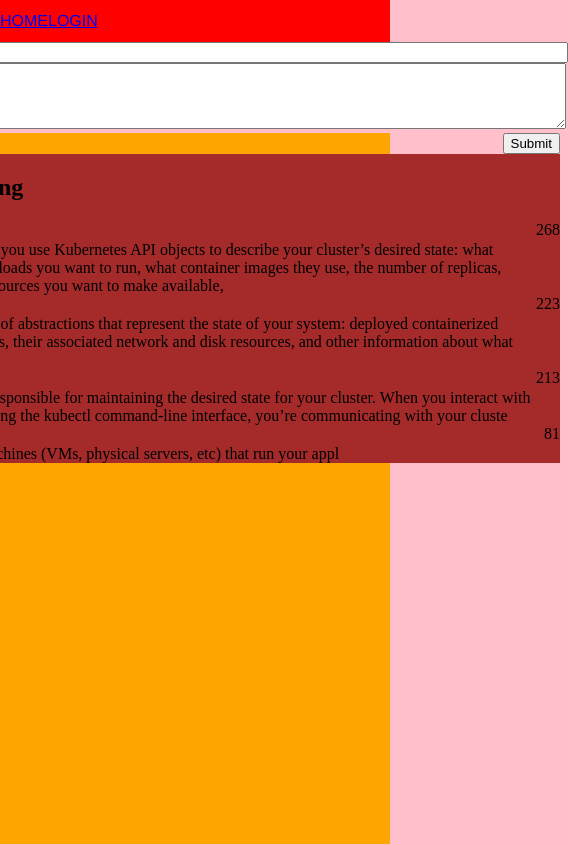
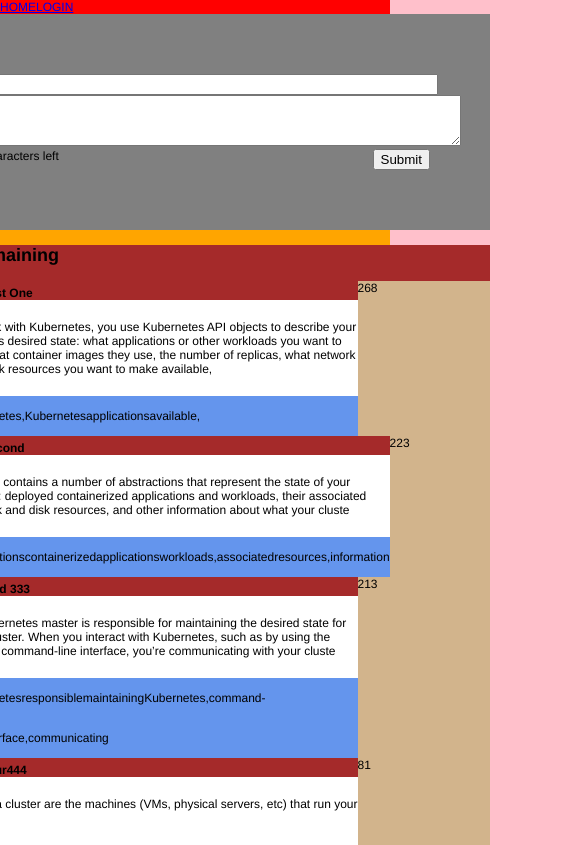
Before and after one commit to rhyuen/frontendcodingdeux, a React app: page / in a window 390 px wide. Shown: the whole page, 568 px wide, since content can reach past the window. Built offline with nearby package versions, Linux system fonts and the light colour scheme.

Commit message:
css changes.  moving from inline to regular css sheet because media queries.

```diff
--- a/src/app.jsx
+++ b/src/app.jsx
@@ -61,6 +61,8 @@ class App extends Component{
         return (
             <div style = {style}>
                 <Nav/>
+                <div></div>
+                <div>
                     <EntryForm formValue = {this.state.title}
                         formSubmit = {this.handleSubmit}
                         formChange = {this.handleChange}
@@ -68,6 +70,8 @@ class App extends Component{
                         textareaChange = {this.handleTextareaChange}/>
                     <EntryList entries={this.state.events}/>
                 </div>
+                <div></div>
+            </div>
         );
     }
 }
--- a/src/entryform.jsx
+++ b/src/entryform.jsx
@@ -10,53 +10,28 @@ class EntryForm extends Component{
     }
 
     render(){
-        const formStyle = {
-            display: "flex",
-            flexDirection: "column",
-            width: "730px",
-        };
-
-        const titleStyle = {
-            width: "100%",
-            background: "red"
-        };
-        const inputTitleStyle = {
-            width: "100%"
-        };
-
-        const textAreaStyle = {
-            width: "100%",
-            background: "pink"
-        };
-        const textAreaInputStyle = {
-            width: "100%"
-        };
-
-        const submitRowStyle = {
-            display: "flex",
-            justifyContent: "space-between"
-        };
 
         return (
-            <form onSubmit = {this.props.formSubmit} style = {formStyle}>
-                <div style = {titleStyle}>
+            <div className = "container">
+                <form onSubmit = {this.props.formSubmit} className = "container__form">
+                    <div className = "container__form__title">
                         <input type = "text"
+                        className = "container__form__title__input"
                         value = {this.props.formValue}
-                    onChange = {this.handleFormChange}
-                    style = {inputTitleStyle}/>
+                        onChange = {this.handleFormChange}/>
                     </div>
-                <div style = {textAreaStyle}>
+                    <div className = "container__form__textarea">
                         <textarea value = {this.props.formContent}
                         onChange = {this.handleTextareaChange}
-                    style = {textAreaInputStyle}
-                    rows = "4"
-                    cols = "50"/>
+                        rows = "3"
+                        cols = "60"/>
                     </div>
-                <div style = {submitRowStyle}>
+                    <div className = "container__form__bottom">
                         <span>{150 - this.props.formContent.length} characters left</span>
                         <span><input type = "submit" value = "Submit"/></span>
                     </div>
                 </form>
+            </div>
         );
     }
 }
--- a/src/entrylist.jsx
+++ b/src/entrylist.jsx
@@ -1,13 +1,8 @@
 import React, {Component} from "react";
 
 const style = {
-    width: "730px",
+    width: "590px",
     background: "brown"
-};
-const entryStyle = {
-    display: "flex",
-    flexGrow: "1",
-    justifyContent: "space-between"
 };
 
 export default (props) => (
@@ -17,12 +12,13 @@ export default (props) => (
             {
                 props.entries.map((entry, index) => {
                     return (
-                        <div name = {entry.title} key = {index} style = {entryStyle}>
-                            <span>
+                        <div name = {entry.title} key = {index} className = "entry">
+                            <span className = "entry__main">
                                 <label><input type = "checkbox"/><strong>{entry.title}</strong></label><br/>
-                                <div>{entry.textarea}</div>
+                                <div className = "entry__main__content">{entry.textarea}</div>
+                                <div className = "entry__main__tags">{entry.textarea.split(" ").filter((item) => item.length > 9)}</div>
                             </span>
-                            <span>
+                            <span className = "entry__meta">
                                 {entry.textarea.length}
                             </span>
                         </div>
--- a/src/nav.jsx
+++ b/src/nav.jsx
@@ -15,7 +15,7 @@ const style = {
 };
 
 const innerNavStyle = {
-    width: "730px",
+    width: "1190px",
     background: "red",
     display: "flex",
     fontFamily: "Helvetica",
--- a/src/templates/index.html
+++ b/src/templates/index.html
@@ -4,9 +4,58 @@
         <meta charset="UTF-8">
         <title>react thingie, super duper</title>
         <style>
-            html{width: 100%; height: 100%; border: 0; margin: 0;}
+            html{width: 100%; height: 100%; border: 0; margin: 0; font-family: "Helvetica"; font-size: 12px;}
             body{width: 100%; height: 100%; background: pink; margin: 0;}
             #app{display: flex; background: paleturquoise; border: 0; height: 100%; width: 100%; justify-content:center;}
+
+
+            .entry{
+                display: flex;
+                flex-grow: 1;
+                justify-content: space-between;
+            }
+            .entry__main{
+                padding-left: 60px;
+                width: 75%;
+            }
+            .entry__main__content{
+                background: white;
+                padding: 20px 0px;
+            }
+            .entry__main__tags{
+                background: cornflowerblue;
+                line-height: 40px;
+            }
+            .entry__meta{
+                background: tan;
+                width: 25%;
+            }
+
+            .container{
+                display: flex;
+                flex-direction: column;
+                width: 590px;
+            }
+            .container__form{
+                padding: 60px 60px;
+                background: grey;
+            }
+            .container__form__title{
+                width: 100%;
+                background: red;
+            }
+            .container__form__title__input{
+                width: 100%;
+            }
+            .container__form__textarea{
+                width: 100%;
+            }
+            .container__form__bottom{
+                display: flex;
+                justify-content: space-between;
+                flex-wrap: wrap;
+            }
+
         </style>
     </head>
     <body>
```
Lines whose indentation alone changed are shown as unchanged.
